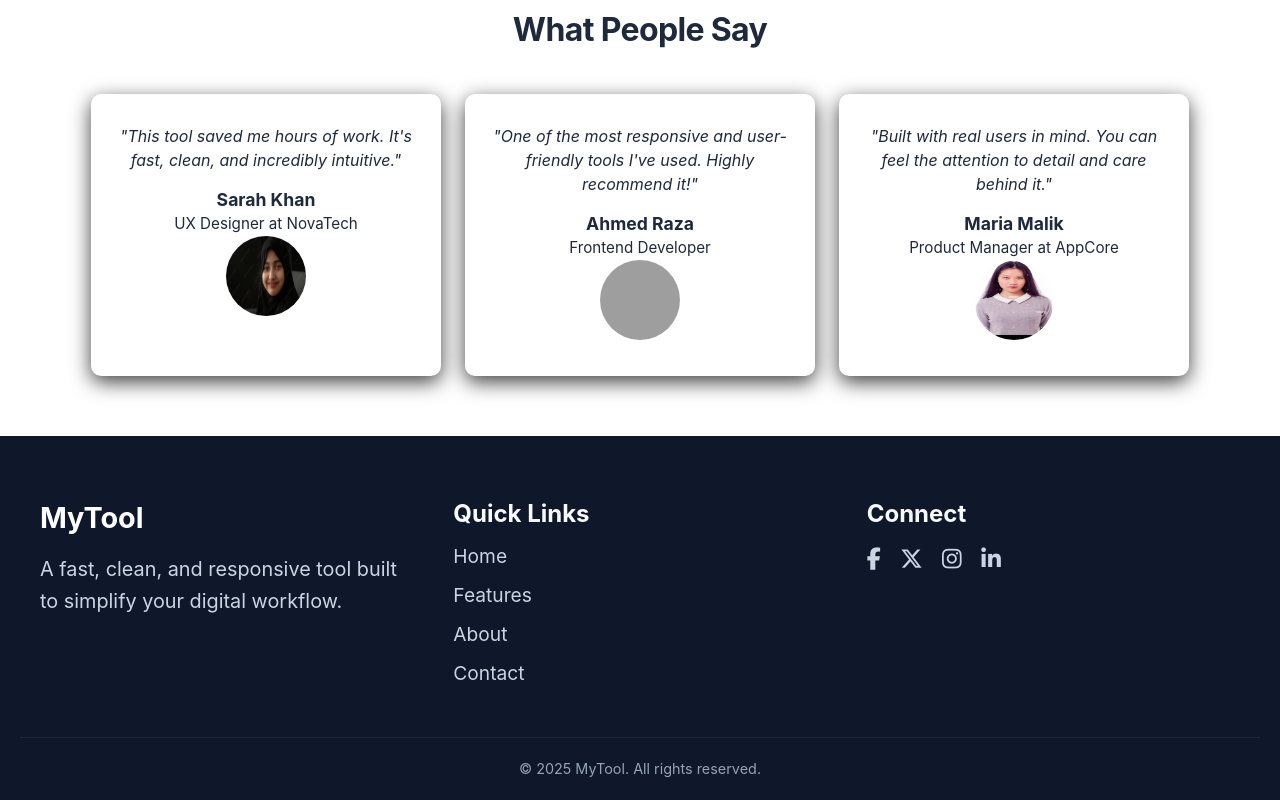
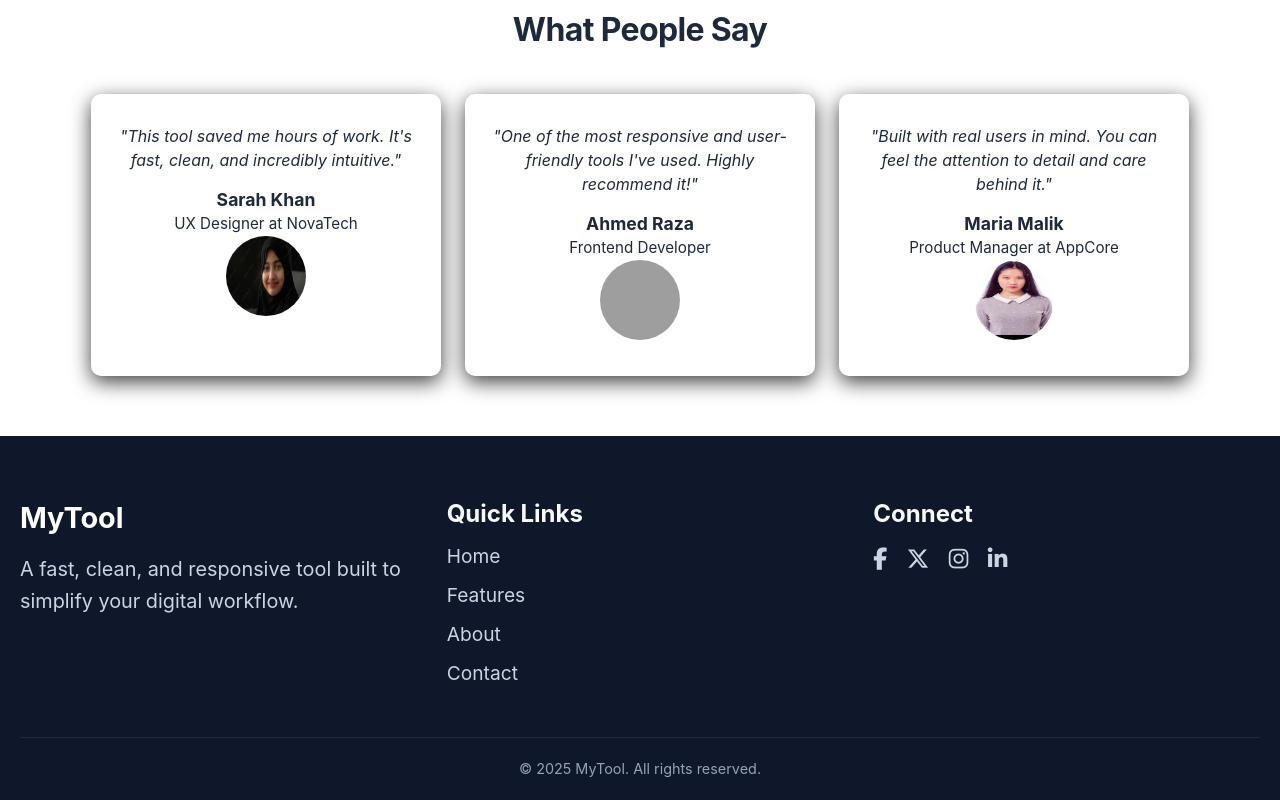
Before and after one commit to Moazzam494/Grid_generator, a plain HTML site: page index.html in a window 1280 px wide. Shown: the part 3108-3908 px from the top of the page. Drawn offline with Linux system fonts and the light colour scheme; grey boxes are pictures that could not be loaded.

Commit message:
Update footer.css

```diff
--- a/styles/footer.css
+++ b/styles/footer.css
@@ -10,7 +10,7 @@
   flex-wrap: wrap;
   gap: 40px;
   justify-content: space-between;
-  max-width: 1200px;
+ width:100%
   margin: 0 auto;
 }
 
```
